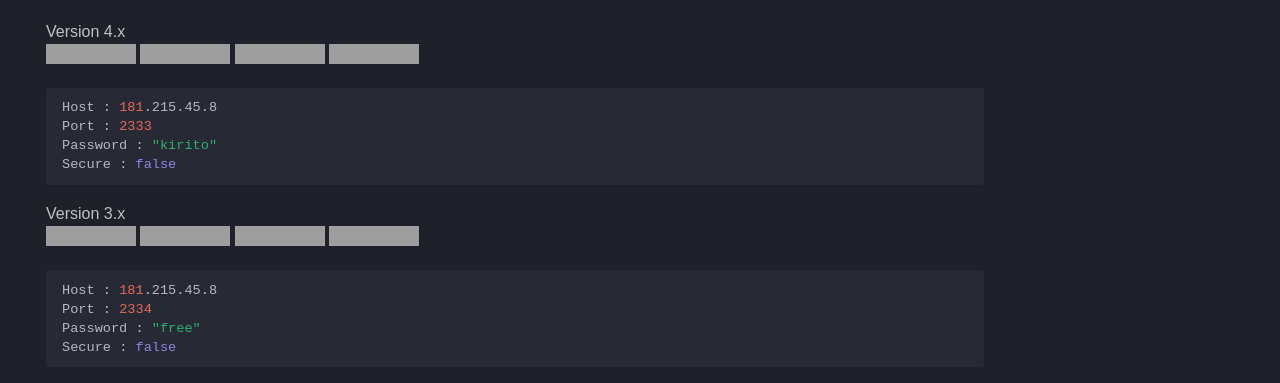
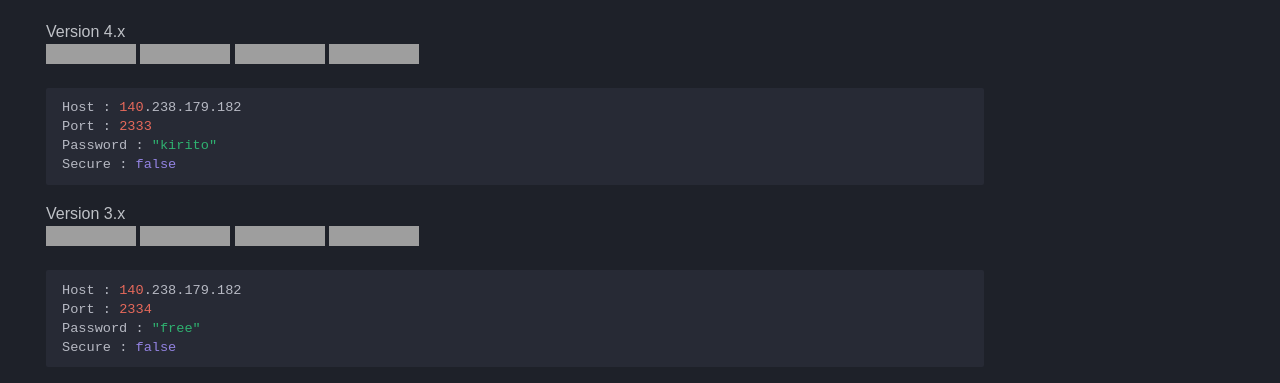
Before and after one commit to DarrenOfficial/lavalink-list, an MkDocs documentation site: the page built from docs/NoSSL/Lavalink-NonSSL.md, in a window 1280 px wide and 900 px high, scrolled down 1592 px. Shown: the part 429-812 px from the top of the window. Built offline with MkDocs 1.6.1 and Material for MkDocs 9.7.7, drawn with Linux system fonts in a browser that asks for light colours; some web fonts are replaced; comment, search, counter and statistics services are not loaded; a style sheet for code colours, icons or effects is not loaded; grey boxes are pictures that could not be loaded.

Commit message:
Update Lavalink-NonSSL.md (#745)
update connection ip

````diff
--- a/docs/NoSSL/Lavalink-NonSSL.md
+++ b/docs/NoSSL/Lavalink-NonSSL.md
@@ -94,7 +94,7 @@ Secure : false
 Version 4.x <br />
 ![Status](https://status.triniumhost.com/api/badge/23/status) ![Players](https://lavalink-api-status.triniumhost.com/v4/badge/connections) ![Uptime](https://status.triniumhost.com/api/badge/23/uptime) ![Ping](https://status.triniumhost.com/api/badge/23/ping)
 ```bash
-Host : 181.215.45.8
+Host : 140.238.179.182
 Port : 2333
 Password : "kirito"
 Secure : false
@@ -102,7 +102,7 @@ Secure : false
 Version 3.x <br />
 ![Status](https://status.triniumhost.com/api/badge/21/status) ![Players](https://lavalink-api-status.triniumhost.com/v3/badge/connections) ![Uptime](https://status.triniumhost.com/api/badge/21/uptime) ![Ping](https://status.triniumhost.com/api/badge/21/ping)
 ```bash
-Host : 181.215.45.8
+Host : 140.238.179.182
 Port : 2334
 Password : "free"
 Secure : false
````
